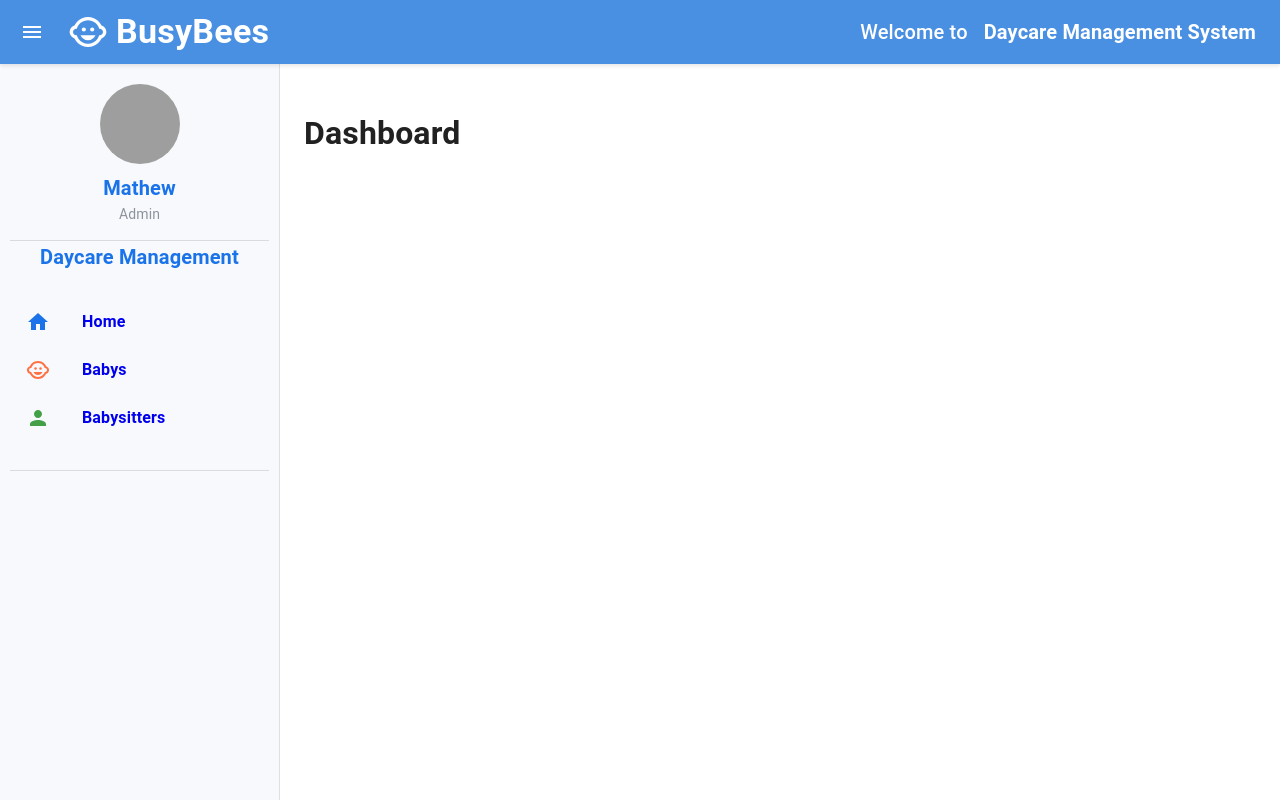
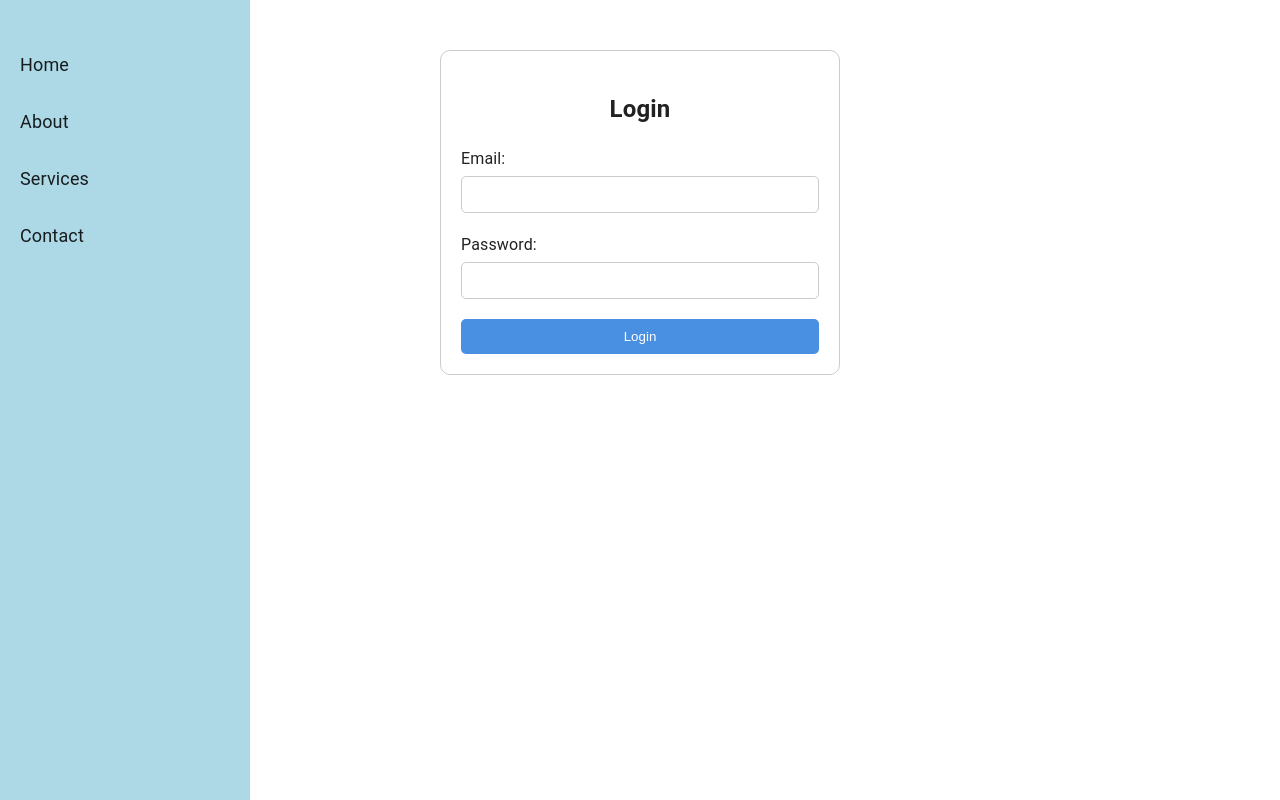
Before and after one commit to hewageuhcu/BusyBees_DCMS-Front_End-, a React (Vite) app in the folder BusyBees_DCMS-Frontend/: page /login in a window 1280 px wide. Before the commit this address led to /dashboard. Built offline with nearby package versions, Linux system fonts and the light colour scheme; grey boxes are pictures that could not be loaded.

Commit message:
Refactor login page and add sidebar styling

```diff
--- a/BusyBees_DCMS-Frontend/src/App.css
+++ b/BusyBees_DCMS-Frontend/src/App.css
@@ -56,3 +56,32 @@
   color: red;
   font-size: 12px;
 }
+
+
+/* src/Sidebar.css */
+.sidebar {
+  width: 250px;
+  height: 100vh;
+  background-color: lightblue;
+  padding: 20px;
+  position: fixed;
+  top: 0;
+  left: 0;
+}
+
+.sidebar ul {
+  list-style-type: none;
+  padding: 0;
+}
+
+.sidebar ul li {
+  padding: 15px 0;
+  font-size: 18px;
+  cursor: pointer;
+}
+
+.sidebar ul li:hover {
+  background-color: #87cefa;
+  border-radius: 5px;
+  padding-left: 10px;
+}
--- a/BusyBees_DCMS-Frontend/src/App.jsx
+++ b/BusyBees_DCMS-Frontend/src/App.jsx
@@ -11,7 +11,7 @@ import LoginPage from './pages/LoginPage';
 import './App.css';
 
 function App() {
-  const [isLoggedIn, setIsLoggedIn] = useState(true);
+  const [isLoggedIn, setIsLoggedIn] = useState(false);
 
   return (
     <Router>
--- a/BusyBees_DCMS-Frontend/src/pages/LoginPage.jsx
+++ b/BusyBees_DCMS-Frontend/src/pages/LoginPage.jsx
@@ -1,29 +1,30 @@
-// import React from 'react'
-
-// function LoginPage() {
-//     return (
-//       <div>
-//         <h1>Email</h1>
-//         <h1>Password</h1>
-//       </div>
-//     );
-//   }
-
-//   export default LoginPage;
-
-// src/LoginForm.jsx
+// src/LoginPage.jsx
 import React from 'react';
 import { useForm } from 'react-hook-form';
+
+
 
 const LoginPage = () => {
   const { register, handleSubmit, formState: { errors } } = useForm();
 
   const onSubmit = (data) => {
     console.log(data);
-
+    // Handle the login logic (e.g., API call)
   };
 
   return (
+    <div className="container">
+      {/* Sidebar */}
+      <div className="sidebar">
+        <ul>
+          <li>Home</li>
+          <li>About</li>
+          <li>Services</li>
+          <li>Contact</li>
+        </ul>
+      </div>
+
+      {/* Login Form */}
       <div className="login-form">
         <h2>Login</h2>
         <form onSubmit={handleSubmit(onSubmit)}>
@@ -50,6 +51,7 @@ const LoginPage = () => {
           <button type="submit">Login</button>
         </form>
       </div>
+    </div>
   );
 };
 
```
Lines whose indentation alone changed are shown as unchanged.
